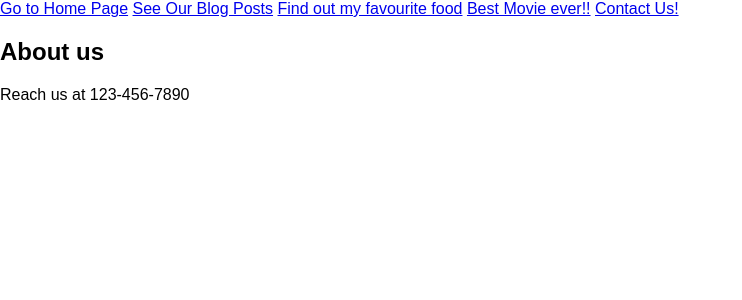
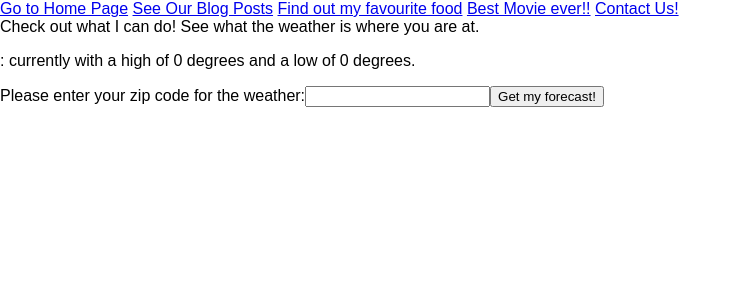
Before and after one commit to blevy115/first_blog, a React (Create React App) app: page /about in a window 1280 px wide. Shown: the top 300 px of the page, without its empty margins (0-742 px from the left). Built offline with nearby package versions, Linux system fonts and the light colour scheme.

Commit message:
added api fetches for poems and weather

```diff
--- a/src/About.js
+++ b/src/About.js
@@ -1,14 +1,68 @@
 import React, { Component } from 'react';
 
 class About extends Component {
+
+  constructor(props) {
+    super(props)
+    this.state = {
+      zipcode: '',
+      highTemp: 0,
+      lowTemp: 0,
+      city: '',
+      description: ''
+  }
+
+    this.handleChange = this.handleChange.bind(this)
+    this.handleSubmit = this.handleSubmit.bind(this)
+  }
+
+  handleChange(event) {
+    this.setState({zipcode: event.target.value})
+    console.log('Your zip code is' + this.state.zipcode)
+  }
+
+  handleSubmit(event) {
+
+    let base = this
+    let weatherApi = 'http://api.openweathermap.org/data/2.5/weather?zip=' + this.state.zipcode + ',us&appid=052f26926ae9784c2d677ca7bc5dec98&&units=imperial'
+    fetch(weatherApi)
+      .then(function(response) {
+        return response.json()
+      }).then(function(json) {
+        console.log('Parsed JSON', json)
+        // update state
+        base.setState({
+          city: json.name,
+          description: json.weather[0].description,
+          highTemp: json.main.temp_max,
+          lowTemp: json.main.temp_min
+        })
+      }).catch(function(ex) {
+        console.log('Parsing JSON failed', ex)
+        alert('Err! ' + ex)
+      })
+
+    event.preventDefault()
+  }
+
   render() {
     return (
-      <div id='About'>
-        <h2>About us</h2>
-        <p>Reach us at 123-456-7890 </p>
+      <div>
+        Check out what I can do! See what the weather is where you are at.
+      <form onSubmit={this.handleSubmit}>
+      <p>
+          {this.state.city}: currently {this.state.description} with a high of {this.state.highTemp} degrees and a low of {this.state.lowTemp} degrees.
+        </p>
+        <label>
+          Please enter your zip code for the weather:
+          <input type="text" onChange={this.handleChange} />
+        </label>
+        <input type="submit" value="Get my forecast!" />
+      </form>
       </div>
     )
   }
 }
 
-export default About;
+
+export default About
--- a/src/Home.js
+++ b/src/Home.js
@@ -1,11 +1,42 @@
 import React, { Component } from 'react';
 
 class Home extends Component {
+  constructor(props) {
+    super(props)
+    this.state = {
+      shakesPeare:""
+    }
+  }
+
+  componentDidMount() {
+    var base = this;
+    let poemApi = 'http://shakeitspeare.com/api/poem'
+    fetch(poemApi)
+      .then((response) => {
+        return response.json()
+      })
+      .then((json) => {
+        base.setState ({ shakesPeare: json.poem})
+      })
+      .catch((ex) => {
+        console.log('There was an error', ex);
+      })
+    }
+
   render() {
+    let poetry = this.state.shakesPeare;
+    if (this.state.shakesPeare){
+      return (
+        <div>
+        <h1>My favorite Shakespeare poem:</h1>
+        <h2>{poetry}</h2>
+        </div>
+      )
+    }
     return (
-      <div id='Home'>
-      <h1>Home Page</h1>
-        <p>Here is the Home Page </p>
+      <div>
+        <h1>My favorite Shakespeare poem:</h1>
+        <h2>Loading ...</h2>
       </div>
     )
   }
```
